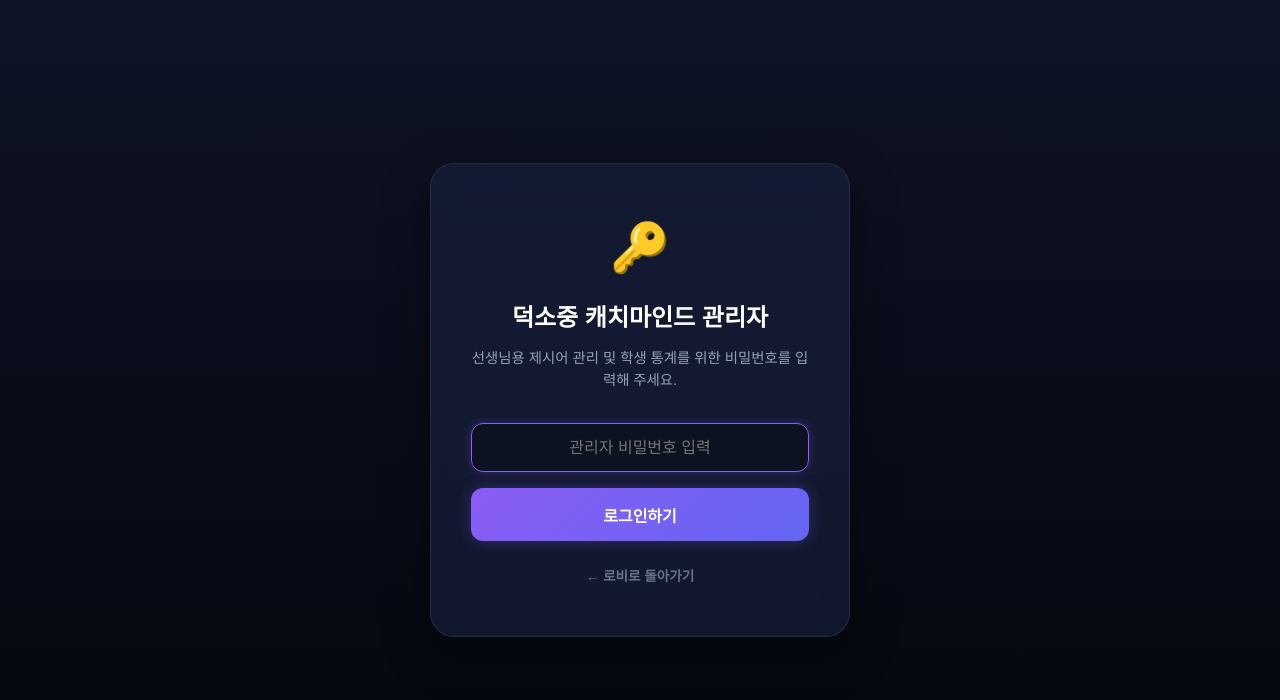
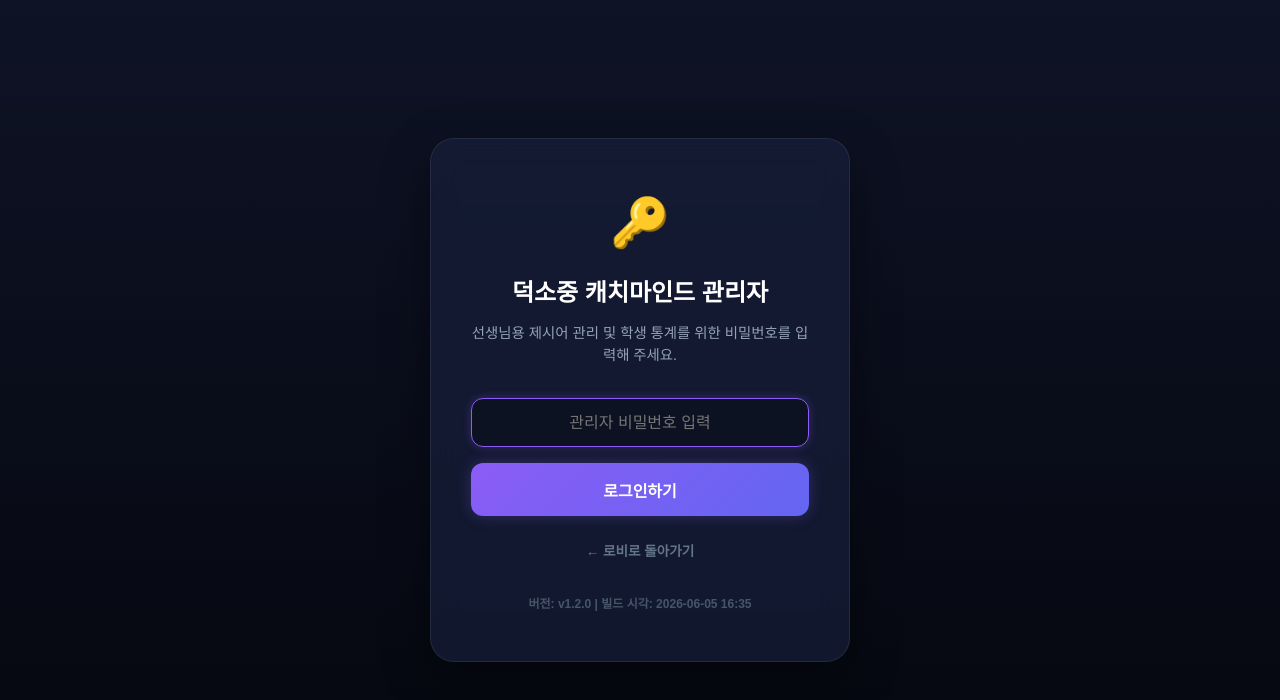
Before and after one commit to JT-LIM/catchcatch3, a Next.js app: page /admin in a window 1280 px wide. Shown: the top 700 px of the page. Built offline with nearby package versions, Linux system fonts and the light colour scheme.

Commit message:
chore: add build version and timestamp displays to admin page

```diff
--- a/src/app/admin/page.js
+++ b/src/app/admin/page.js
@@ -14,6 +14,8 @@ import {
 import { getAuth, signInAnonymously } from "firebase/auth";
 
 const ADMIN_PASSWORD = "0121";
+const BUILD_VERSION = "v1.2.0";
+const BUILD_TIME = "2026-06-05 16:35";
 
 const DEFAULT_CATEGORIES = {
   deokso: "🏫 덕소중학교 스페셜",
@@ -287,6 +289,9 @@ export default function AdminPage() {
           >
             ← 로비로 돌아가기
           </button>
+          <div style={{ marginTop: "2rem", fontSize: "0.75rem", color: "#475569", fontWeight: "600" }}>
+            버전: {BUILD_VERSION} | 빌드 시각: {BUILD_TIME}
+          </div>
         </div>
 
         <style jsx>{`
@@ -391,9 +396,12 @@ export default function AdminPage() {
     <div className="admin-container">
       {/* 관리자 헤더 */}
       <header className="admin-header">
-        <div className="logo-section">
+        <div className="logo-section" style={{ display: "flex", alignItems: "center", gap: "0.75rem", flexWrap: "wrap" }}>
           <div className="badge">Deokso Admin</div>
           <h1>덕소중 캐치마인드 관리자</h1>
+          <span className="build-badge" style={{ fontSize: "0.75rem", background: "rgba(255,255,255,0.06)", color: "#94a3b8", padding: "0.25rem 0.5rem", borderRadius: "4px", marginLeft: "0.5rem" }}>
+            {BUILD_VERSION} ({BUILD_TIME})
+          </span>
         </div>
         <div className="action-section">
           <button onClick={() => window.location.href = "/"} className="btn-outline-sm">
```
